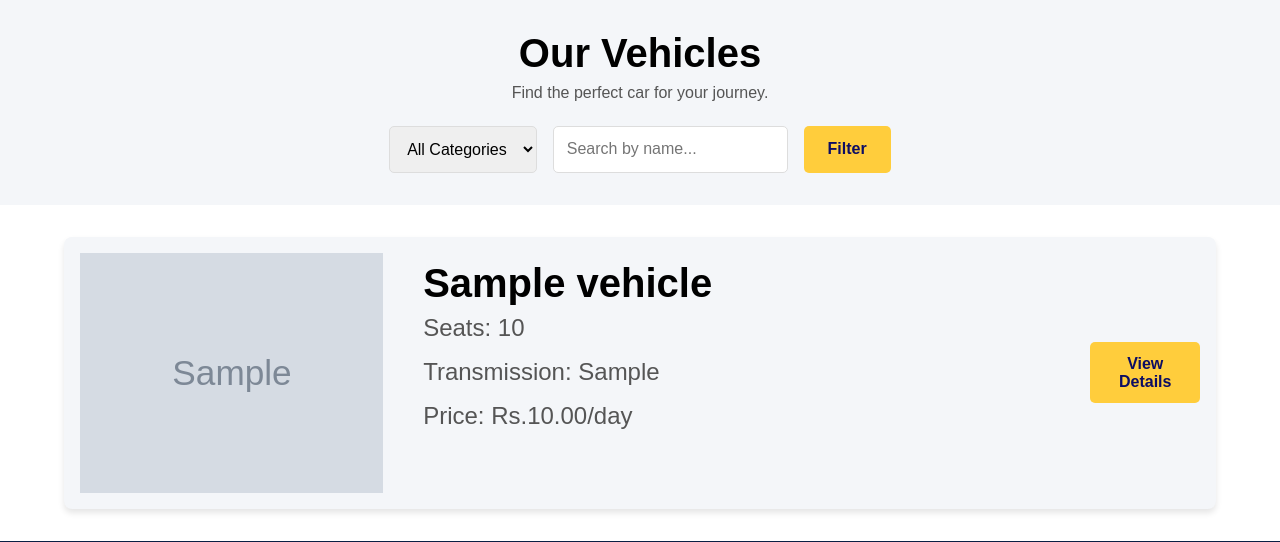
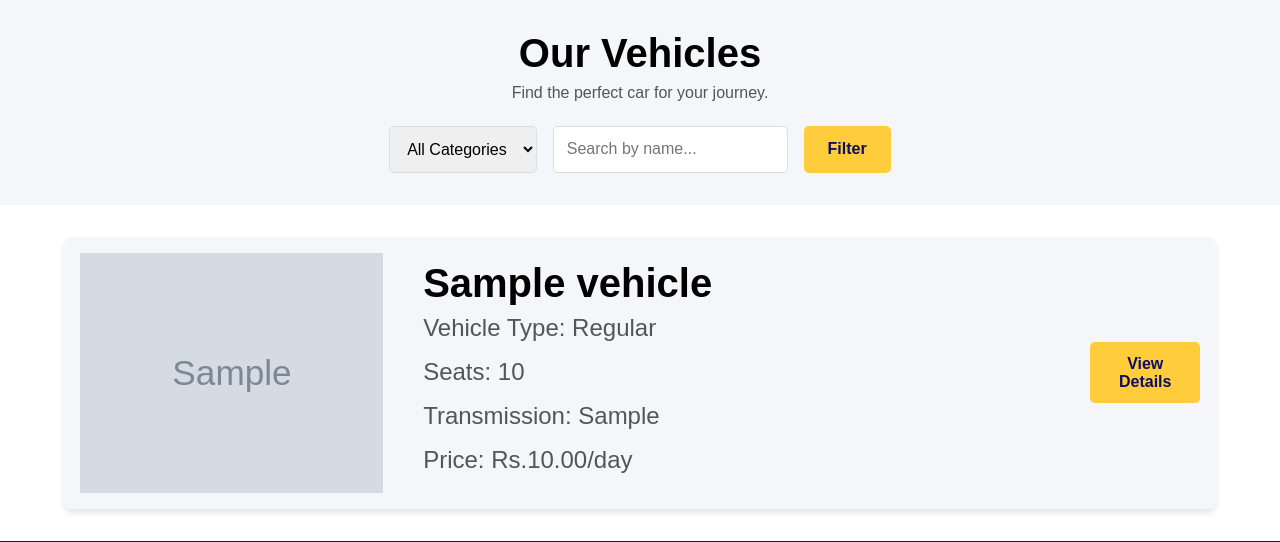
Before and after one commit to WazeemAkthar/EliteWheels, a PHP site: page /RentCar.php in a window 1280 px wide. Shown: the part 61-603 px from the top of the page. Run offline with PHP 8.4, Linux system fonts and the light colour scheme; tables that the repository leaves empty or names only in its code hold one stand-in row (values such as "Sample post"); grey boxes marked "Sample" are stand-in pictures; some libraries are stand-ins or nearby versions.

Commit message:
update 15

```diff
--- a/frontend/cars.php
+++ b/frontend/cars.php
@@ -191,6 +191,9 @@ $result = mysqli_query($conn, $query);
 
                   <!-- Vehicle Details -->
                   <p>
+                    Vehicle Type: <?= $vehicle['car_type'] ?>
+                  </p>
+                  <p>
                     Seats: <?= $vehicle['seating_capacity'] ?>
                   </p>
                   <p>
@@ -199,8 +202,11 @@ $result = mysqli_query($conn, $query);
                   <p>
                     Price: Rs.<?= $vehicle['price_per_day'] ?>/day
                   </p>
+
                 </div>
               </div>
+
+
               <!-- View Details Button -->
               <button onclick="window.location.href='test.php?vhid=<?= $vehicle['id'] ?>'">
                 View Details
--- a/frontend/test.php
+++ b/frontend/test.php
@@ -21,12 +21,6 @@ if (isset($_GET['vhid'])) {
     }
 } else {
     echo "No vehicle selected.";
-    exit;
-}
-
-// Check if the user is logged in
-if (!isset($_SESSION['user_id'])) {
-    header("Location: login.php");
     exit;
 }
 ?>
```
Also changed, not shown: frontend/thank-you.php (added).
